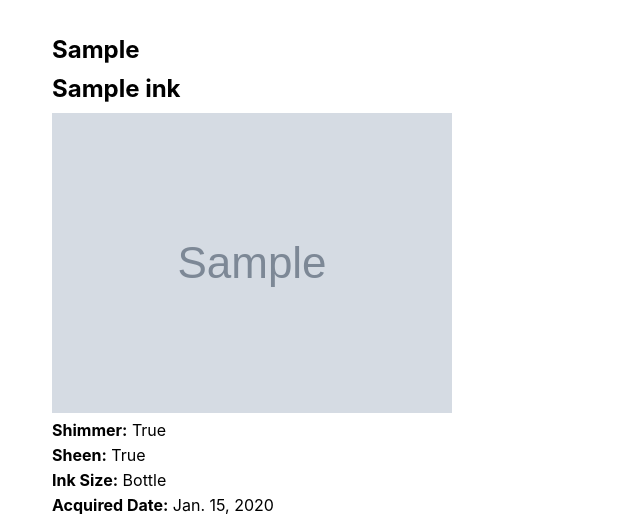
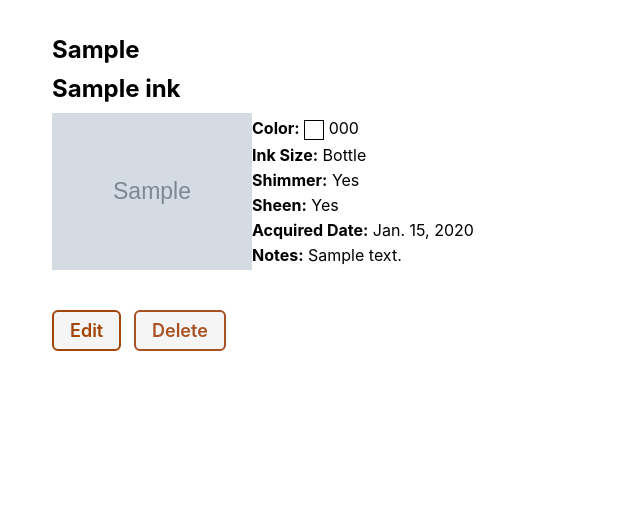
Before and after one commit to ssmlee10/pen-and-paper, a Django app: page /inks/1/ in a window 1280 px wide. Shown: the part 55-569 px from the top of the page, without its empty margins (0-640 px from the left). Run offline with Django 5.2, Linux system fonts and the light colour scheme; a user stored in the database is signed in; tables that the repository leaves empty hold one stand-in row (values such as "Sample post"); grey boxes marked "Sample" are stand-in pictures.

Commit message:
add color swatch from hex code

```diff
--- a/main_app/static/css/inks/ink-detail.css
+++ b/main_app/static/css/inks/ink-detail.css
@@ -34,6 +34,15 @@
 
 .cat-actions {
   margin-top: 50px;
+}
+
+.swatchImg {
+  width: 200px;
+  height: auto;
+}
+
+.inkDescrip {
+  display: flex;
 }
 
 .card {
--- a/main_app/templates/main_app/ink_detail.html
+++ b/main_app/templates/main_app/ink_detail.html
@@ -10,14 +10,34 @@
     <h2>{{ ink.brand }}</h2>
     <h2>{{ ink.name }}</h2>
 
-      <img src="{{ ink.swatch_img.url }}" alt="swatch of {{ink.name}}">
+    <div class="inkDescrip">
+      <img src="{{ ink.swatch_img.url }}" alt="swatch of {{ink.name}}" class='swatchImg'>
 
-
-    <p><strong>Shimmer:</strong> {{ ink.shimmer }}</p>
-    <p><strong>Sheen:</strong> {{ ink.sheen }}</p>
-    <p>
-      <strong>Ink Size:</strong> {{ ink.get_size_display }}
-    </p>
+    <div>
+      <p>
+  <strong>Color:</strong>
+  <span
+    style="display:inline-block; width:20px; height:20px; background-color: {{ ink.hex_code }}; border: 1px solid #000; vertical-align: middle;">
+  </span>
+  {{ ink.hex_code }}
+</p>
+      <p>
+        <strong>Ink Size:</strong> {{ ink.get_size_display }}
+      </p>
+        <p><strong>Shimmer:</strong>
+    {% if ink.shimmer %}
+        Yes
+    {% else %}
+        No
+    {% endif %}
+</p>
+    <p><strong>Sheen:</strong>
+    {% if ink.sheen %}
+        Yes
+    {% else %}
+        No
+    {% endif %}
+</p>
     <p><strong>Acquired Date:</strong> {{ ink.acquired_date }}</p>
 
     {% if ink.notes %}
@@ -25,6 +45,8 @@
     {% else %}
     <p>No notes available.</p>
     {% endif %}
+  </div>
+  </div>
 
 <div class='cat-actions'>
 <a href="{% url 'ink-update' ink.id%}" class="btn warn">Edit</a>
```
